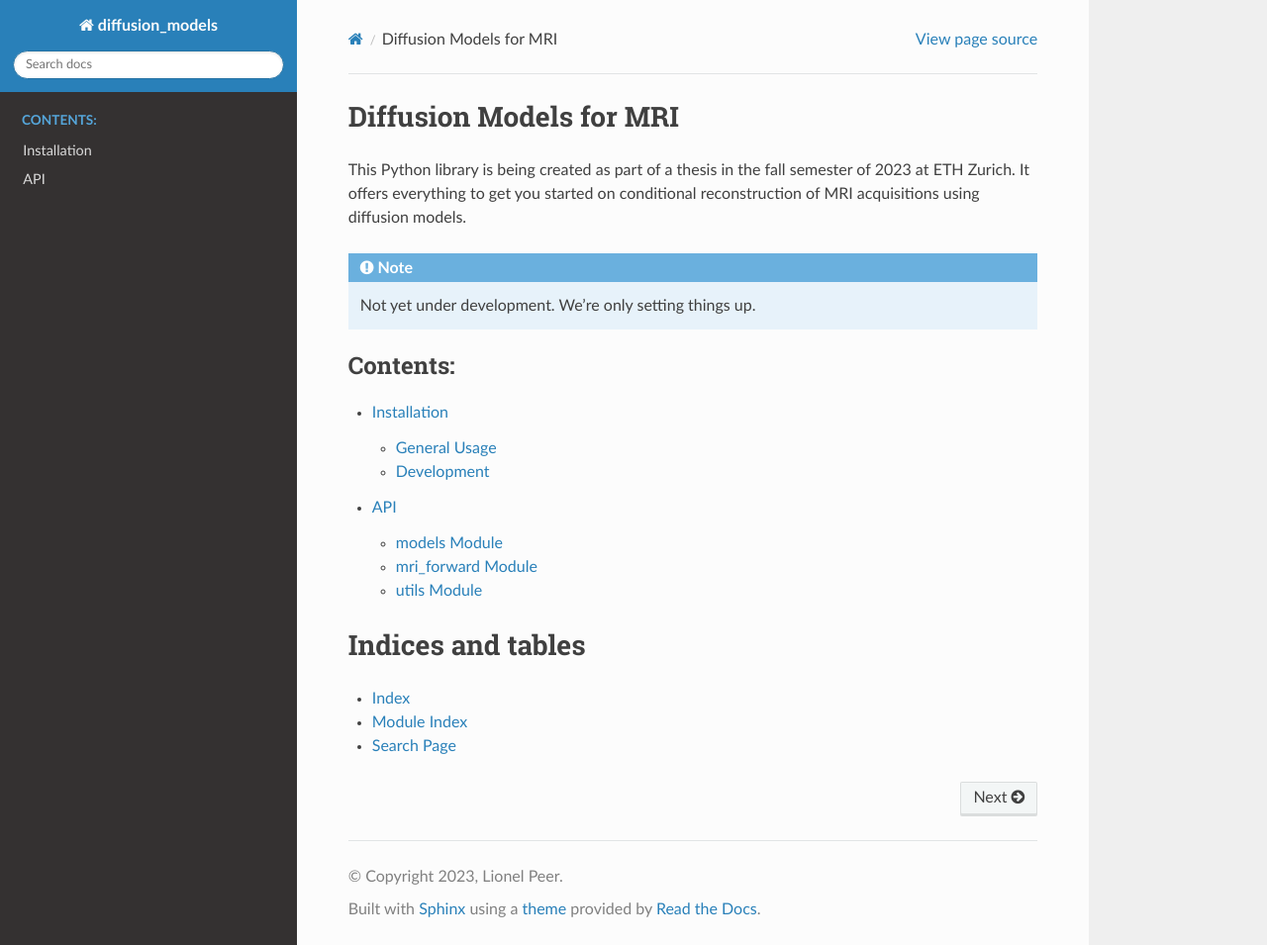
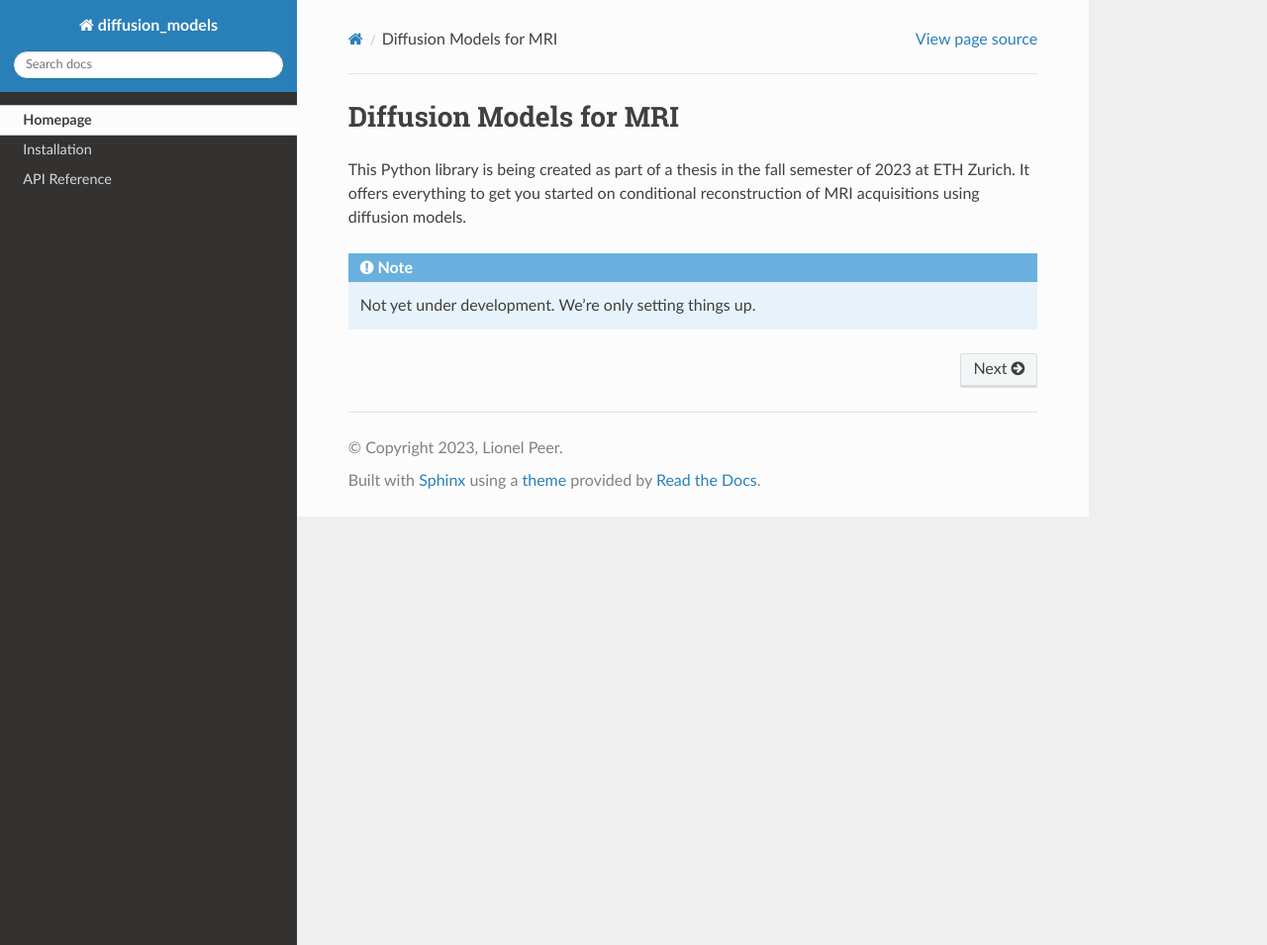
Before and after one commit to liopeer/diffusionmodels, a Sphinx documentation site: the page built from docs/source/index.rst, in a window 1280 px wide and 955 px high. Shown: the whole window at 99% size. Built offline with Sphinx 7.4.7 and the Read the Docs theme 2.0.0, drawn with Linux system fonts in a browser that asks for light colours; pages that are not in the unit, such as notebooks, are missing from menus.

Commit message:
docs autosummary

```diff
--- /dev/null
+++ b/docs/_templates/autosummary/module.rst
@@ -0,0 +1,5 @@
+{{ fullname }}
+{{ underline }}
+
+.. automodule:: {{ fullname }}
+    :members:
--- /dev/null
+++ b/docs/source/_autosummary/diffusion_models.models.unet.dummy_func.rst
@@ -0,0 +1,6 @@
+diffusion\_models.models.unet.dummy\_func
+=========================================
+
+.. currentmodule:: diffusion_models.models.unet
+
+.. autofunction:: dummy_func
--- /dev/null
+++ b/docs/source/_autosummary/diffusion_models.mri_forward.rst
@@ -0,0 +1,4 @@
+diffusion\_models.mri\_forward
+==============================
+
+.. automodule:: diffusion_models.mri_forward
--- /dev/null
+++ b/docs/source/_autosummary/diffusion_models.utils.rst
@@ -0,0 +1,4 @@
+diffusion\_models.utils
+=======================
+
+.. automodule:: diffusion_models.utils
--- /dev/null
+++ b/docs/source/_templates/custom-class-template.rst
@@ -0,0 +1,34 @@
+{{ fullname | escape | underline}}
+
+.. currentmodule:: {{ module }}
+
+.. autoclass:: {{ objname }}
+   :members:
+   :show-inheritance:
+   :inherited-members:
+   :special-members: __call__, __add__, __mul__
+
+   {% block methods %}
+   {% if methods %}
+   .. rubric:: {{ _('Methods') }}
+
+   .. autosummary::
+      :nosignatures:
+   {% for item in methods %}
+      {%- if not item.startswith('_') %}
+      ~{{ name }}.{{ item }}
+      {%- endif -%}
+   {%- endfor %}
+   {% endif %}
+   {% endblock %}
+
+   {% block attributes %}
+   {% if attributes %}
+   .. rubric:: {{ _('Attributes') }}
+
+   .. autosummary::
+   {% for item in attributes %}
+      ~{{ name }}.{{ item }}
+   {%- endfor %}
+   {% endif %}
+   {% endblock %}
--- /dev/null
+++ b/docs/source/_templates/custom-module-template.rst
@@ -0,0 +1,66 @@
+{{ fullname | escape | underline}}
+
+.. automodule:: {{ fullname }}
+
+   {% block attributes %}
+   {% if attributes %}
+   .. rubric:: Module attributes
+
+   .. autosummary::
+      :toctree:
+   {% for item in attributes %}
+      {{ item }}
+   {%- endfor %}
+   {% endif %}
+   {% endblock %}
+
+   {% block functions %}
+   {% if functions %}
+   .. rubric:: {{ _('Functions') }}
+
+   .. autosummary::
+      :toctree:
+      :nosignatures:
+   {% for item in functions %}
+      {{ item }}
+   {%- endfor %}
+   {% endif %}
+   {% endblock %}
+
+   {% block classes %}
+   {% if classes %}
+   .. rubric:: {{ _('Classes') }}
+
+   .. autosummary::
+      :toctree:
+      :template: custom-class-template.rst
+      :nosignatures:
+   {% for item in classes %}
+      {{ item }}
+   {%- endfor %}
+   {% endif %}
+   {% endblock %}
+
+   {% block exceptions %}
+   {% if exceptions %}
+   .. rubric:: {{ _('Exceptions') }}
+
+   .. autosummary::
+      :toctree:
+   {% for item in exceptions %}
+      {{ item }}
+   {%- endfor %}
+   {% endif %}
+   {% endblock %}
+
+{% block modules %}
+{% if modules %}
+.. autosummary::
+   :toctree:
+   :template: custom-module-template.rst
+   :recursive:
+{% for item in modules %}
+   {{ item }}
+{%- endfor %}
+{% endif %}
+{% endblock %}
--- a/docs/source/conf.py
+++ b/docs/source/conf.py
@@ -36,8 +36,13 @@ extensions = [
     "sphinx.ext.coverage",
     "sphinx.ext.autosummary",
     "myst_parser",
-    "sphinx_autodoc_typehints"
+    "sphinx_autodoc_typehints",
 ]
+
+autosummary_generate = True
+autoclass_content = "both"
+autodoc_inherit_docstring = True
+templates_path = ["_templates"]
 
 autodoc_mock_imports = ["torch"]
 
--- a/docs/source/index.rst
+++ b/docs/source/index.rst
@@ -13,16 +13,9 @@ of MRI acquisitions using diffusion models.
    Not yet under development. We're only setting things up.
 
 .. toctree::
-   :maxdepth: 2
-   :caption: Contents:
+   :hidden:
 
-   installation
-   api
-   chap/tex_stuff
-
-Indices and tables
-==================
-
-* :ref:`genindex`
-* :ref:`modindex`
-* :ref:`search`
+   Homepage <self>
+   Installation <installation>
+   API Reference <_autosummary/diffusion_models>
+   Research <chap/tex_stuff>
```
Also changed, not shown: docs/source/_autosummary/diffusion_models.models.rst (added, +29 -0 lines), docs/source/_autosummary/diffusion_models.models.unet.DecodingBlock.rst (added, +19 -0 lines), docs/source/_autosummary/diffusion_models.models.unet.EncodingBlock.rst (added, +19 -0 lines), docs/source/_autosummary/diffusion_models.models.unet.UNet.rst (added, +19 -0 lines), docs/source/_autosummary/diffusion_models.models.unet.rst (added, +33 -0 lines), docs/source/_autosummary/diffusion_models.rst (added, +31 -0 lines), docs/source/api.rst (+5 -22 lines), 2 other files.
